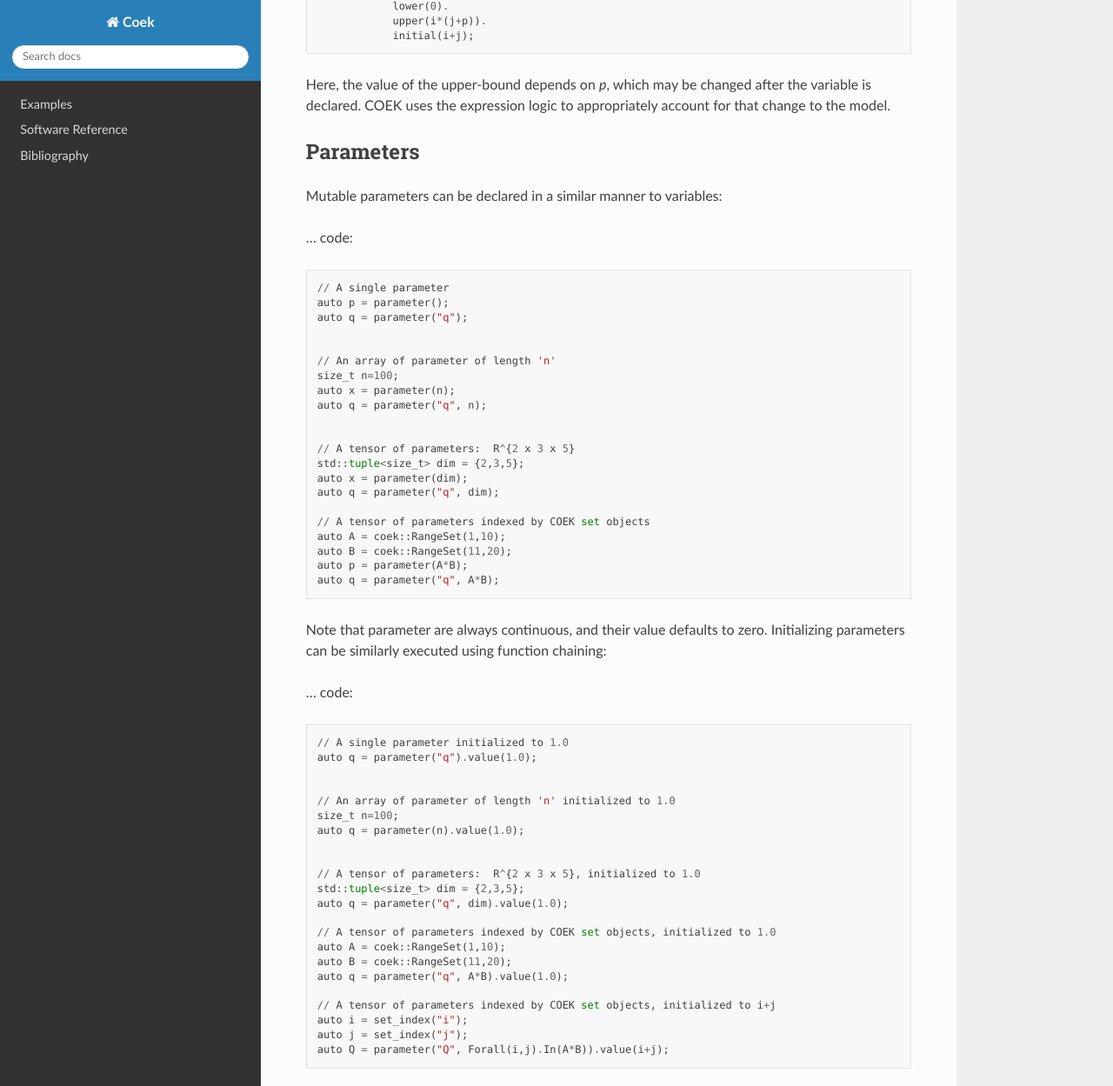
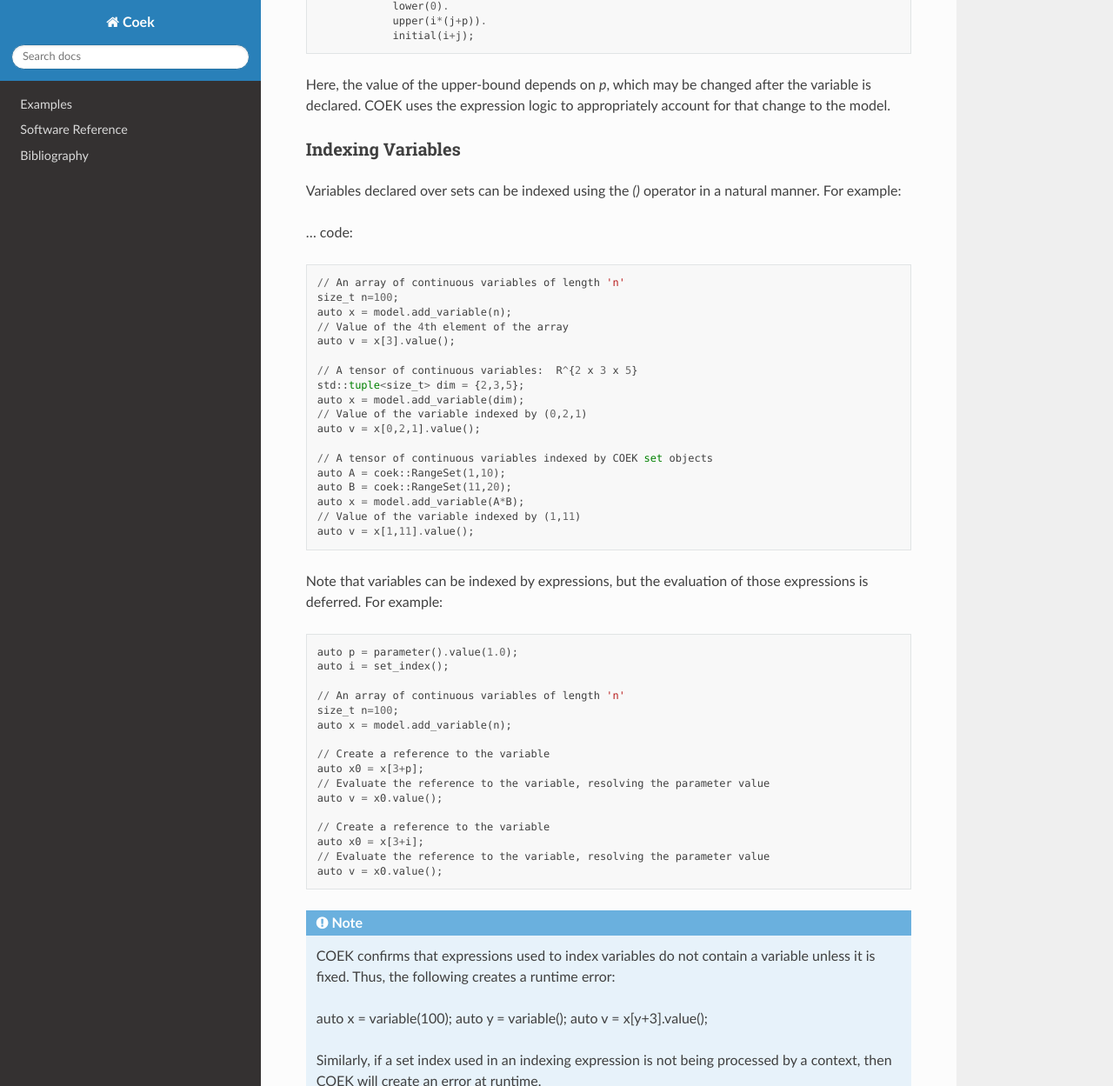
Before and after one commit to sandialabs/coek, a Sphinx documentation site: the page built from doc/api.rst, in a window 1280 px wide and 1400 px high, scrolled down 5267 px, cut to the strip 0-1249 px from the top of the window. Shown: the whole strip at 87% size. Built offline with Sphinx 7.4.7 and the Read the Docs theme 2.0.0, drawn with Linux system fonts in a browser that asks for light colours; some of the changed text lies outside the part shown.

Commit message:
Updates for objectives and constraints

```diff
--- a/doc/api.rst
+++ b/doc/api.rst
@@ -280,6 +280,65 @@
 account for that change to the model.
 
 
+Indexing Variables
+~~~~~~~~~~~~~~~~~~
+
+Variables declared over sets can be indexed using the `()` operator in a natural manner.  For example:
+
+... code::
+
+    // An array of continuous variables of length 'n'
+    size_t n=100;
+    auto x = model.add_variable(n);
+    // Value of the 4th element of the array
+    auto v = x[3].value();
+
+    // A tensor of continuous variables:  R^{2 x 3 x 5}
+    std::tuple<size_t> dim = {2,3,5};
+    auto x = model.add_variable(dim);
+    // Value of the variable indexed by (0,2,1)
+    auto v = x[0,2,1].value();
+
+    // A tensor of continuous variables indexed by COEK set objects
+    auto A = coek::RangeSet(1,10);
+    auto B = coek::RangeSet(11,20);
+    auto x = model.add_variable(A*B);
+    // Value of the variable indexed by (1,11)
+    auto v = x[1,11].value();
+
+Note that variables can be indexed by expressions, but the evaluation of those expressions is deferred.  For example:
+
+.. code::
+
+    auto p = parameter().value(1.0);
+    auto i = set_index();
+
+    // An array of continuous variables of length 'n'
+    size_t n=100;
+    auto x = model.add_variable(n);
+
+    // Create a reference to the variable
+    auto x0 = x[3+p];
+    // Evaluate the reference to the variable, resolving the parameter value
+    auto v = x0.value();
+
+    // Create a reference to the variable
+    auto x0 = x[3+i];
+    // Evaluate the reference to the variable, resolving the parameter value
+    auto v = x0.value();
+
+.. note::
+
+    COEK confirms that expressions used to index variables do not contain a variable unless it is fixed.  Thus,
+    the following creates a runtime error:
+
+    auto x = variable(100);
+    auto y = variable();
+    auto v = x[y+3].value();
+
+    Similarly, if a set index used in an indexing expression is not being processed by a context, then COEK will create
+    an error at runtime.
+
 
 Parameters
 ----------
@@ -357,6 +416,12 @@
 
     Gravity allows for this type of typing of values.
 
+.. note::
+
+    These are still 'concrete' parameters.  They are assumed to have values that can be
+    used immediately.  In that sense, they differ from the abstract approach used in Pyomo.
+    But I the expression management is the same;  the parameters are included in the
+    expression tree and not pulled out a constant values.
 
 
 Expressions
@@ -410,3 +475,146 @@
     explicitly to the model to track it there?  I think so.  Thus, the following would also make sense:
 
     auto E = model.add_expression("E", e);
+
+
+Objectives
+----------
+
+In COEK and POEK, objectives are not owned by a model, but they are typically associated with
+a model.  Thus, the following are equivalent:
+
+... code::
+
+    auto x = variable("x");
+    auto o = objective("o", 2*x, coek::Model::maximize);
+
+and
+
+... code::
+
+    auto x = variable("x");
+    auto o = model.add_objective("o", 2*x, coek::Model::maximize);
+
+Although not often used, we can also support various ways to declare groups of objectives:
+
+... code::
+
+    // A single objective
+    auto a = model.add_objective(2*x);
+    auto b = model.add_objective("b", 2*x);
+
+    // An array of objectives
+    size_t n=100;
+    auto a = model.add_objective(n);
+    auto b = model.add_objective("y", n);
+
+    // A tensor of objectives:  R^{2 x 3 x 5}
+    std::tuple<size_t> dim = {2,3,5};
+    auto a = model.add_objective(dim);
+    auto b = model.add_objective("b", dim);
+
+    // A tensor of objectives indexed by COEK set objects
+    auto A = coek::RangeSet(1,10);
+    auto B = coek::RangeSet(11,20);
+    auto a = model.add_objective(A*B);
+    auto b = model.add_objective("b", A*B);
+
+The `expr` method is used to set and get the objective expression, and
+the `sense` method is used to get and set the objective sense (which
+default to minimization).  For example:
+
+.. code::
+
+    auto o = model.add_objective("o").
+                    expr(2*x).
+                    sense(coek::Model::minimize);
+
+Finally, objectives can be declared using set indices:
+
+.. code::
+
+    auto x = model.add_variable("x", M*N);
+    auto o = model.add_objective("o", Forall(i,j).In(M*N)).
+                    expr( i*j*x(i,j) )
+    auto O = model.add_objective("O", Forall(i).In(M)).
+                    expr( i*Sum(x(i,j), Forall(j).In(M)) )
+
+
+Constraints
+-----------
+
+In COEK and POEK, constraints are not owned by a model, but they are typically associated with
+a model.  Thus, the following are equivalent:
+
+... code::
+
+    auto x = variable("x");
+    auto c = constraint("c", 2*x == 0);
+
+and
+
+... code::
+
+    auto x = variable("x");
+    auto o = model.add_constraint("o", 2*x == 0);
+
+Further, we can declare groups of constraints:
+
+... code::
+
+    // A single constraint
+    auto a = model.add_constraint(2*x == 0);
+    auto b = model.add_constraint("b", 2*x == 0);
+
+    // An array of constraints
+    size_t n=100;
+    auto a = model.add_constraint(n);
+    auto b = model.add_constraint("b", n);
+
+    // A tensor of constraints:  R^{2 x 3 x 5}
+    std::tuple<size_t> dim = {2,3,5};
+    auto a = model.add_constraint(dim);
+    auto b = model.add_constraint("b", dim);
+
+    // A tensor of constraints indexed by COEK set objects
+    auto A = coek::RangeSet(1,10);
+    auto B = coek::RangeSet(11,20);
+    auto a = model.add_constraint(A*B);
+    auto b = model.add_constraint("b", A*B);
+
+The `expr` method is used to set and get the constraint expression.  For example:
+
+.. code::
+
+    auto c = model.add_constraint("c").
+                    expr(2*x);
+
+Finally, constraints can be declared using set indices:
+
+.. code::
+
+    auto x = model.add_variable("x", M*N);
+    auto c = model.add_constraint("c", Forall(i,j).In(M*N)).
+                    expr( i*j*x(i,j) == 0 )
+    auto C = model.add_constraint("C", Forall(i).In(M)).
+                    expr( i*Sum(x(i,j), Forall(j).In(M)) == 0 )
+
+Constraint Expressions
+~~~~~~~~~~~~~~~~~~~~~~
+
+There are several forms of constraint expressions supported by COEK: inequalities, equalities and ranges.  For example:
+
+.. code::
+
+    auto x = variable();
+    auto y = variable();
+
+    // Inequalities
+    auto c1 = x >= y;
+    auto c2 = x > y;
+    auto c3 = x <= y;
+    auto c4 = x < y;
+    // Equality
+    auto c5 = x == y;
+    // Ranged
+    auto c6 = inequality( 0, x + y, 1);
```
